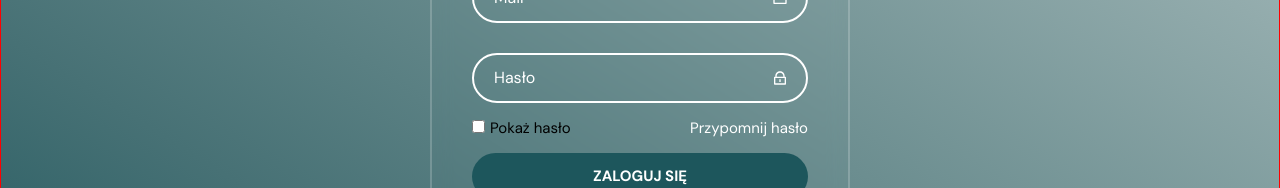
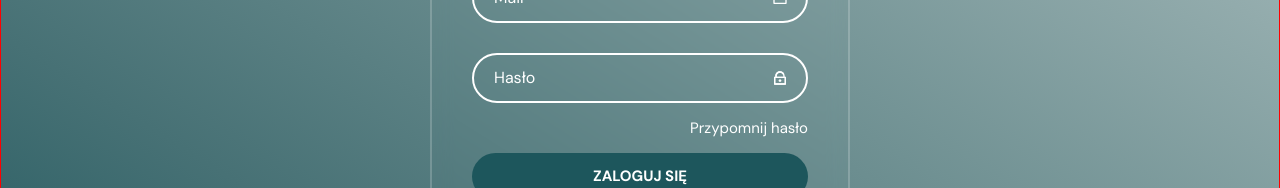
Before and after one commit to NataliaKwatek/Taberu, a React (Vite) app: page /login in a window 1280 px wide. Shown: the part 366-554 px from the top of the page. Built offline with nearby package versions, Linux system fonts and the light colour scheme; no server answers.

Commit message:
fix: showing password on Login Page

```diff
--- a/src/components/User/Login/Login.jsx
+++ b/src/components/User/Login/Login.jsx
@@ -3,6 +3,7 @@ import styles from "./Login.module.css";
 import useAuth from "../../../context/AuthContext";
 import { showPassword } from "../../../utils/ShowPasswords";
 import passwordIcon from "../../../assets/password.svg";
+import openPasswordIcon from "../../../assets/open-password.svg";
 import mailIcon from "../../../assets/mail.svg";
 import webIcon from "../../../assets/icon-web-food.svg";
 
@@ -58,14 +59,17 @@ export const Login = () => {
                     placeholder="Hasło"
                     required
                   />
-                  <img src={passwordIcon} alt="ikona hasła" />
+                  <div onClick={showPassword} className={styles.pass_icons}>
+        <img src={passwordIcon} alt="ikona hasła" id="closed" className={styles.closed}/>
+        <img src={openPasswordIcon} alt="ikona pokazanego hasła" id="open_pass" className={styles.open_password_icon} />
+        </div>
                 </div>
 
                 <div className={styles.show_forgot}>
-                  <label>
+                  {/* <label>
                     <input type="checkbox" onClick={showPassword} />
                     Pokaż hasło
-                  </label>
+                  </label> */}
                   <Link to="/passwordreminder">Przypomnij hasło</Link>
                 </div>
 
--- a/src/components/User/Login/Login.module.css
+++ b/src/components/User/Login/Login.module.css
@@ -83,7 +83,7 @@
 
 .wrapper .show_forgot {
   display: flex;
-  justify-content: space-between;
+  justify-content: right;
   font-size: 15px;
   margin: -15px 0 15px;
 }
```
